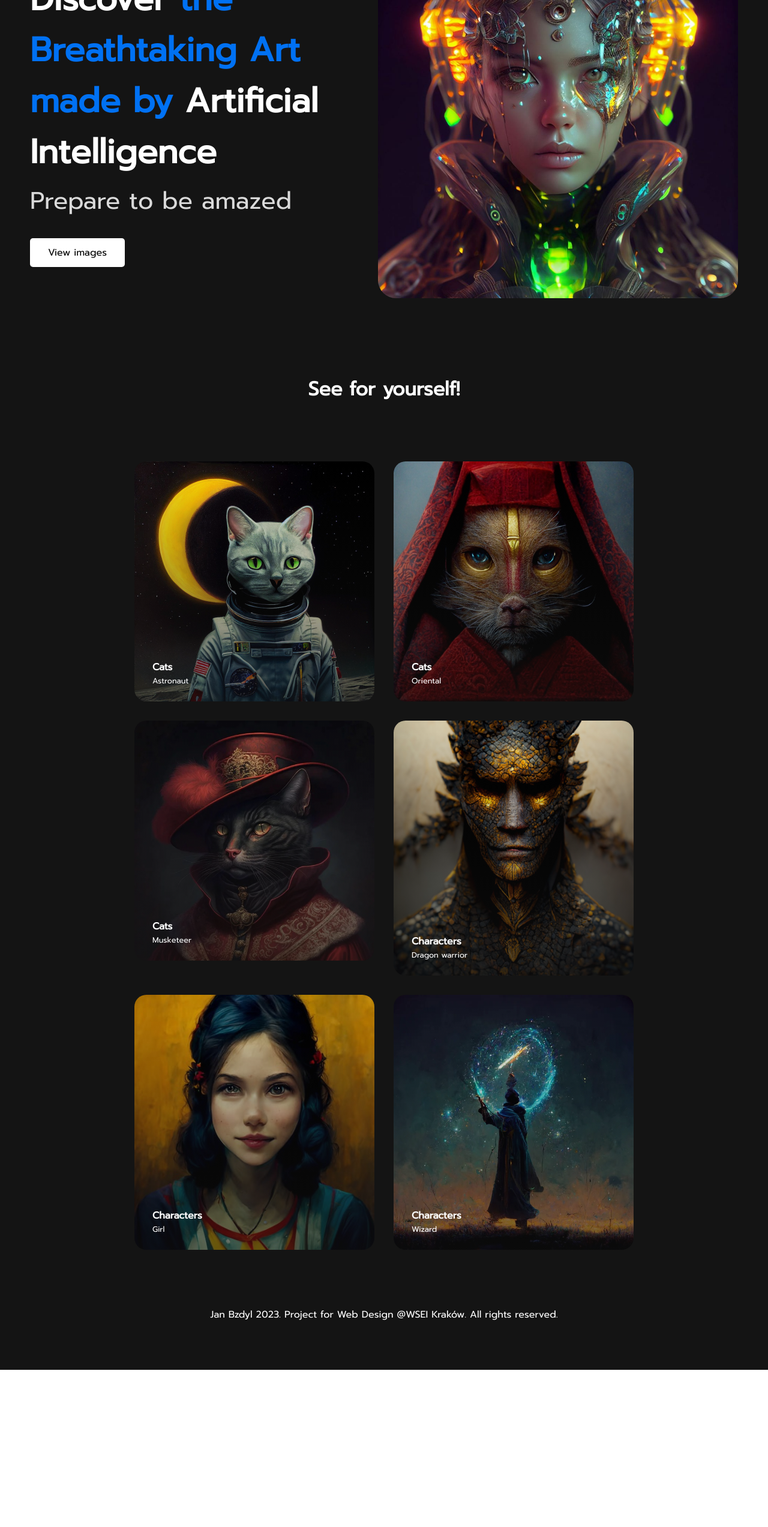
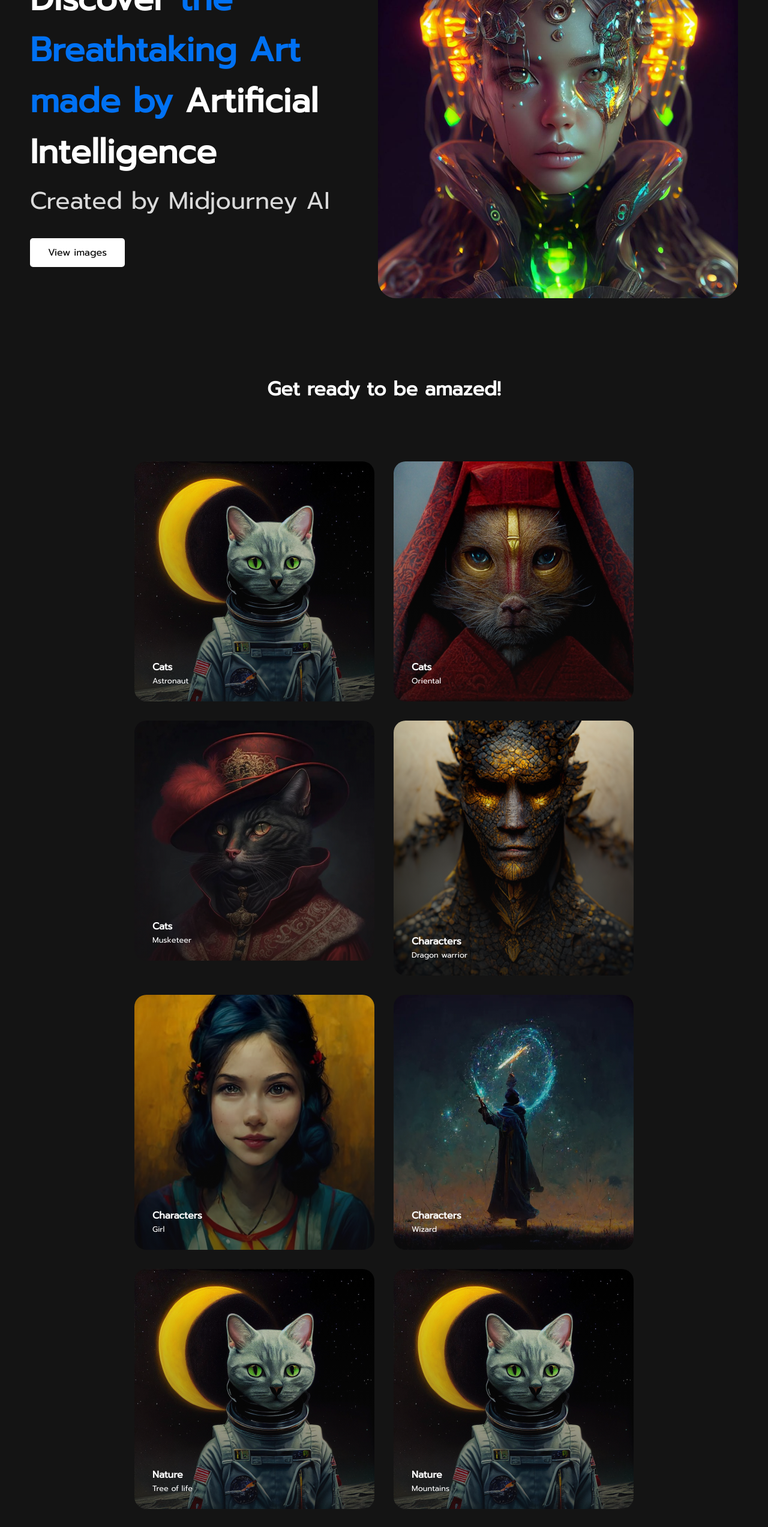
Before and after one commit to defcon1one1/AI-Art-Website, a plain HTML site: page AI Art Site/index.html in a window 1280 px wide. Shown: the part 240-2785 px from the top of the page at 60% size. Before the commit the page ends 2523 px from the top, so only its background shows below. Drawn offline with Linux system fonts and the light colour scheme.

Commit message:
Add files via upload

```diff
--- a/AI Art Site/index.html
+++ b/AI Art Site/index.html
@@ -42,7 +42,7 @@
         <div class="main__container">
             <div class="main__content">
                 <h1>Discover <span class="text-highlight">the Breathtaking Art made by </span>Artificial Intelligence</h1>
-                <p>Prepare to be amazed</p>
+                <p>Created by Midjourney AI</p>
                 <button class="main__button"><a href="#">View images</a></button>
             </div>
             <div class="main__img--container">
@@ -51,9 +51,9 @@
         </div>
     </div>
 
-    <!-- Images Section -->
+    <!-- Images -->
     <div class="images">
-        <h1>See for yourself!</h1>
+        <h1>Get ready to be amazed!</h1>
         <div class="images__container">
             <div class="images__card">
                 <h2>Cats</h2>
@@ -79,6 +79,18 @@
                 <h2>Characters</h2>
                 <p>Wizard</p>
             </div>
+            <div class="images__card">
+                <h2>Nature</h2>
+                <p>Tree of life</p>
+            </div>
+            <div class="images__card">
+                <h2>Nature</h2>
+                <p>Mountains</p>
+            </div>
+            <div class="images__card">
+                <h2>Nature</h2>
+                <p>Treehouse</p>
+            </div>
         </div>
     </div>
 
```
